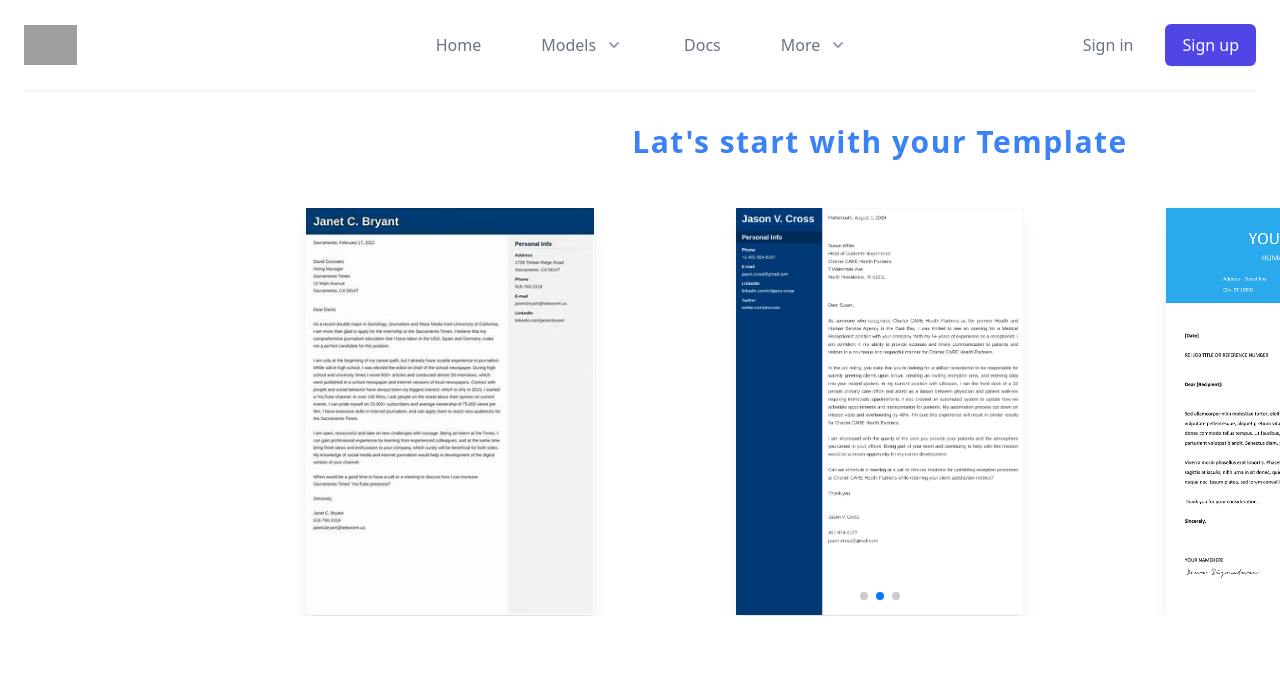
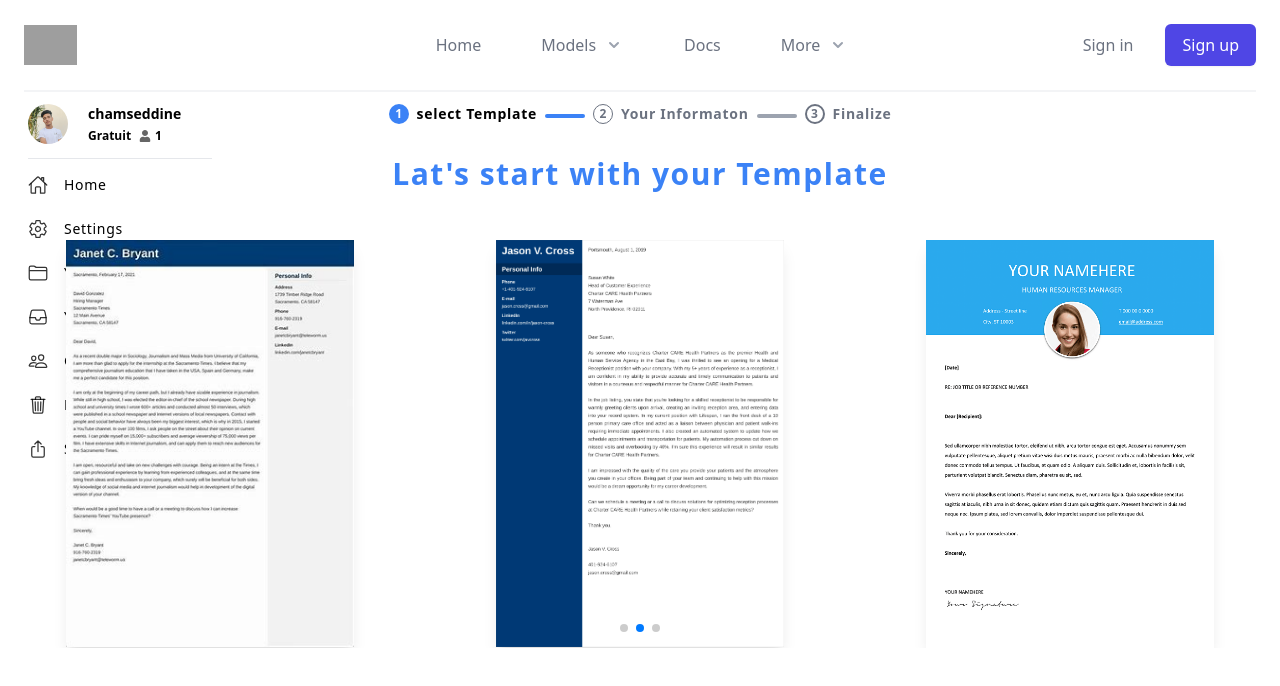
Before and after one commit to chamsou-Br/next_steps, a Next.js app: page /coverLetter/templates in a window 1280 px wide. Shown: the top 686 px of the page. Built offline with nearby package versions, Linux system fonts and the light colour scheme; grey boxes are pictures that could not be loaded.

Commit message:
phase cover Letter

```diff
--- a/components/Layout.jsx
+++ b/components/Layout.jsx
@@ -7,7 +7,7 @@ import classNames from "classnames";
 
 const Layout = ({children , ToogleLoginPage , ToogleRegisterPage}) => {
 
-    const [sidebarActive , setSidebar] = useState(true);
+    const [sidebarActive , setSidebar] = useState(false);
     const onToggleSideBar = () => {
         if (sidebarActive == true) {
             setSidebar(false)
--- /dev/null
+++ b/components/PhaseCoverLetter.jsx
@@ -0,0 +1,58 @@
+import React from 'react'
+import classNames from 'classnames'
+
+function PhaseCoverLetter(props) {
+  return (
+    <div className=' mx-1 sm:mx-0 flex justify-center mt-3'>
+        <div className=' flex text-center'>
+            <div className={classNames('  font-semibold flex justify-center rounded-full w-5 h-5 text-center text-xs',{
+                "bg-blue-500 text-white" : props.data > 0,
+                " text-gray-500 border border-gray-500" : props.data < 1
+            })}>
+                <p className=' m-auto'>1</p>
+            </div>
+            <h3 select="select " className={classNames('sm:before:content-[attr(select)] pl-1 sm:pl-2 m-auto font-semibold tracking-wider text-xs sm:text-sm',{
+                " text-gray-500 " : props.data < 1
+            })}>
+                Template
+            </h3>
+        </div>
+
+        <div className={classNames(' h-1 w-7 sm:w-10  rounded-sm flex mx-1.5 sm:mx-2 mt-2.5 font-bold',{
+            "bg-blue-500" : props.data > 0 ,
+            " bg-gray-400" : props.data < 1
+        })}  />
+
+        <div className={classNames(' flex text-center')} >
+            <div className={classNames('  font-semibold flex justify-center rounded-full w-5 h-5 text-center text-xs ',{
+                "bg-blue-500 text-white" : props.data > 1,
+                " text-gray-500 border border-gray-500" : props.data < 2
+            })}>
+                <p className=' m-auto'>2</p>
+            </div>
+            <h3 Your={"Your "} className={classNames('sm:before:content-[attr(Your)] pl-1 sm:pl-2 m-auto font-semibold tracking-wider text-xs sm:text-sm',{
+                " text-gray-500 " : props.data < 2
+            })} >Informaton</h3>
+        </div>
+
+        <div className={classNames(' h-1 w-7 sm:w-10  rounded-sm flex mx-1.5 sm:mx-2 mt-2.5 font-bold',{
+            "bg-blue-500" : props.data > 1 ,
+            " bg-gray-400" : props.data < 2
+        })} />
+
+        <div className=' flex text-center'>
+            <div className={classNames('  font-semibold flex justify-center rounded-full w-5 h-5 text-center text-xs',{
+                "bg-blue-500 text-white" : props.data > 2,
+                " text-gray-500 border-2 border-gray-500" : props.data < 3
+            })}>
+                <p className=' m-auto'>3</p>
+            </div>
+            <h3 className={classNames(' pl-1 sm:pl-2 m-auto font-semibold tracking-wider text-xs sm:text-sm',{
+                " text-gray-500 " : props.data < 3
+            })}>Finalize</h3>
+        </div>
+    </div>
+  )
+}
+
+export default PhaseCoverLetter
--- a/pages/coverLetter/index.js
+++ b/pages/coverLetter/index.js
@@ -6,18 +6,18 @@ function CoverLetterHome() {
   return (
     <div>
     <div className=' flex justify-center mt-12 flex-grow flex-shrink mb-2 '>
-        <div className=" md:w-1/2 lg:w-1/3 mx-4 sm:mx-20 md:ml-12 lg:ml-16 xl:ml-24 " >
+        <div className=" md:w-1/2 xl:w-2/5 mx-4 sm:mx-20 md:ml-12 lg:ml-16 xl:ml-24 " >
             <h1 className=' font-bold text-3xl lg:text-4xl xl:text-5xl tracking-wide text-gray-700 mb-6'>Let's get started</h1>
+            <div className=' mb-4'>
+                <h2 className=' text-blue-500 font-bold text-xl lg:text-2xl tracking-wide mb-2'>Select a Template</h2>
+                <p className=' text-slate-700 font-semibold text-sm tracking-wider'>
+                    we create deffirent template fot you ,just choose one and let's personalize and format your covver letter.
+                </p>
+            </div>
             <div className=' mb-4'>
                 <h2 className=' text-blue-500 font-bold text-xl lg:text-2xl tracking-wide mb-2'>Enter your infotmation</h2>
                 <p className=' text-slate-700 font-semibold text-sm tracking-wider'>
                     you should enter your skills ,Edication experience and others that you need to send a cover letter.
-                </p>
-            </div>
-            <div className=' mb-4'>
-                <h2 className=' text-blue-500 font-bold text-xl lg:text-2xl tracking-wide mb-2'>Select a Template</h2>
-                <p className=' text-slate-700 font-semibold text-sm tracking-wider'>
-                    we create deffirent template fot you ,just choose one and let's personalize and format your covver letter.
                 </p>
             </div>
             <div>
@@ -39,7 +39,7 @@ function CoverLetterHome() {
                 and <span className=' text-blue-500 font-bold hover:underline'>privace policy</span>
             </p>
         </div>
-        <div className='w-0 md:w-1/2 lg:w-2/3 m-auto  '>
+        <div className='w-0 md:w-1/2 xl:w-3/5 m-auto  '>
             <img className=' m-auto'  src='./coverletter.svg' />
         </div>
     </div>
--- a/pages/coverLetter/templates.js
+++ b/pages/coverLetter/templates.js
@@ -1,9 +1,11 @@
 import React from 'react'
+import PhaseCoverLetter from '../../components/PhaseCoverLetter'
 import SwiperCoverLetter from '../../components/swiperCoverLetter'
 
 function templates() {
   return (
-    <div className='container-snap mb-60'>
+    <div className='container-snap'>
+            <PhaseCoverLetter data={1} />
             <h1 className=' mt-8 mb-12 text-center text-blue-500 font-bold tracking-wider lg:text-3xl md:text-xl text-lg'>Lat's start with  your Template</h1>
             <div>
                 <SwiperCoverLetter />
```
Also changed, not shown: information.txt, public/idea.jpg (added).
